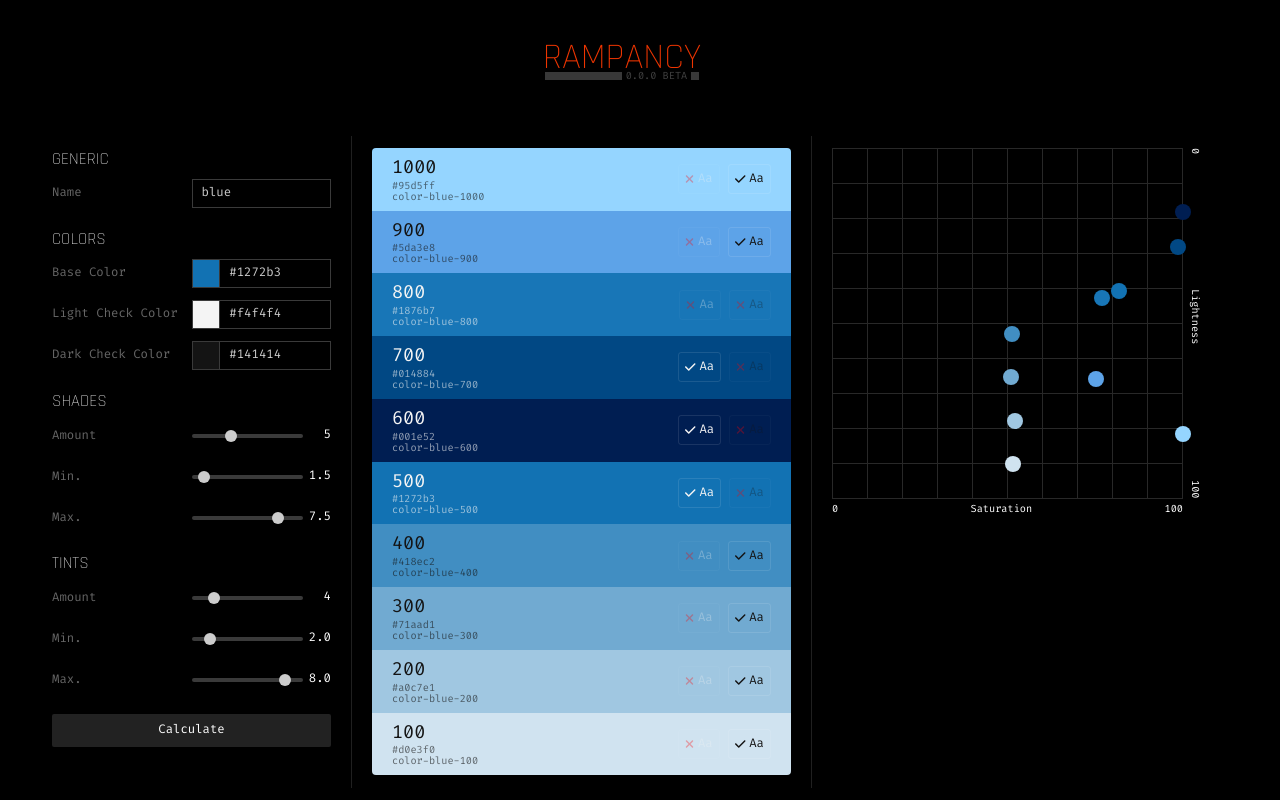
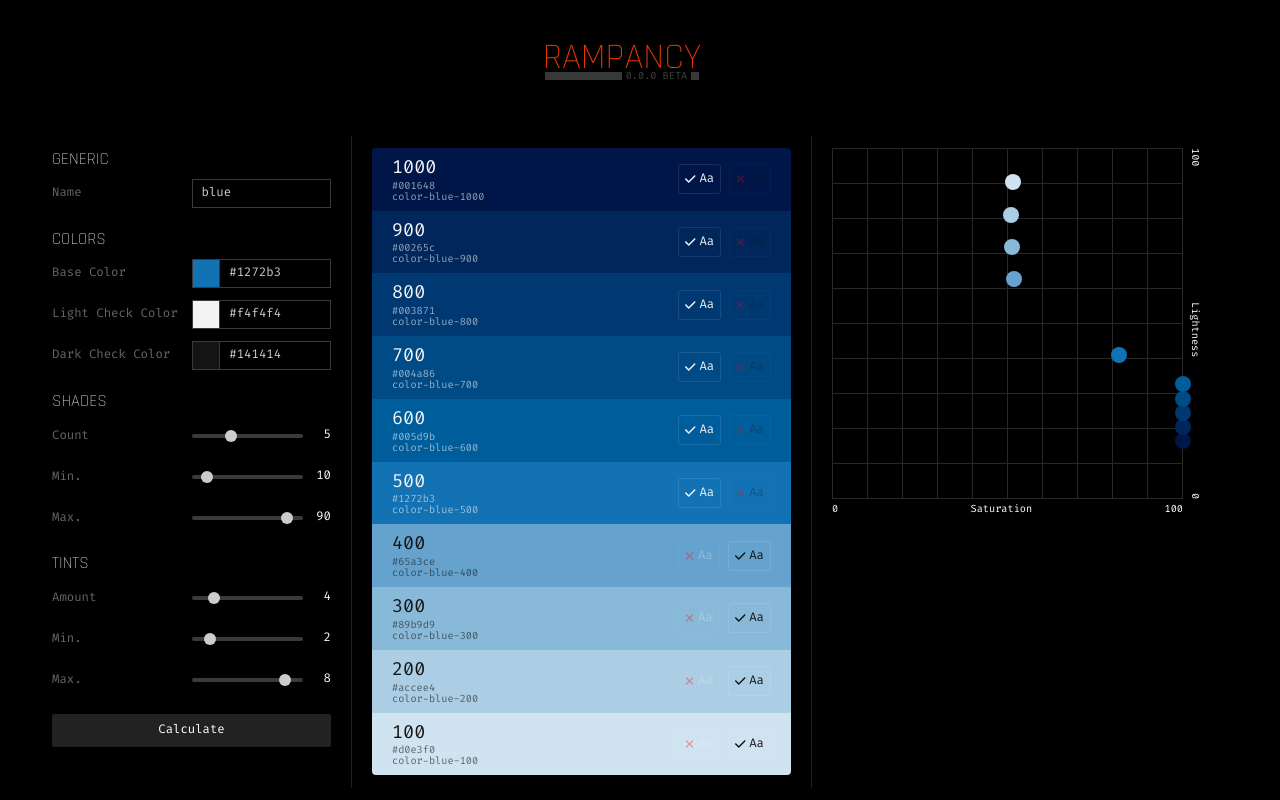
Before and after one commit to netleader/rampancy, a Vue app: page / in a window 1280 px wide. Both pictures are taken after a click on the button "Calculate". Built offline with nearby package versions, Linux system fonts and the light colour scheme.

Commit message:
shades done

```diff
--- a/package.json
+++ b/package.json
@@ -41,7 +41,9 @@
     "parserOptions": {
       "parser": "@babel/eslint-parser"
     },
-    "rules": {}
+    "rules": {
+      "no-unused-vars": "off"
+    }
   },
   "browserslist": [
     "> 1%",
--- a/src/components/ColorRampPart.vue
+++ b/src/components/ColorRampPart.vue
@@ -27,7 +27,7 @@
 <script setup>
 import { defineProps, computed } from 'vue'
 
-const maxAllowedContrast = 4.5
+const maxAllowedContrast = 4
 const props = defineProps({
   color: Object,
   lightCheckColor: String,
--- a/src/components/CurvePane.vue
+++ b/src/components/CurvePane.vue
@@ -6,15 +6,15 @@
             v-for="color in colors" :key="color.id"
             :style="{
               backgroundColor: color.hex,
-              top: color.lightness + '%',
+              bottom: color.lightness + '%',
               left: getSaturationPosition(color.saturation)
             }"
             class="test" ></div>
       </div>
       <div class="right">
+        <div>100</div>
+        <div>Lightness</div>
         <div>0</div>
-        <div>Lightness</div>
-        <div>100</div>
       </div>
     </div>
     <div class="bottom">
--- a/src/components/SettingsPane.vue
+++ b/src/components/SettingsPane.vue
@@ -48,7 +48,7 @@
     <div class="section-wrapper">
       <div class="section-title">Shades</div>
       <div class="row">
-        <label for="inputAmountTints" class="col-form-label">Amount</label>
+        <label for="inputAmountTints" class="col-form-label">Count</label>
         <div class="form-input-col">
           <input
               v-model="settings.countShades" v-on:input="requestCalculation"
@@ -61,8 +61,8 @@
         <div class="form-input-col">
           <input
               v-model="settings.minShadeFactor" v-on:input="requestCalculation"
-              type="range" min="1" max="9" step="0.1" class="slider" id="inputMinShadeFactor">
-          <div class="slider-value">{{ minShadeFactor }}</div>
+              type="range" min="0" max="100" step="1" class="slider" id="inputMinShadeFactor">
+          <div class="slider-value">{{ settings.minShadeFactor }}</div>
         </div>
       </div>
       <div class="row">
@@ -70,8 +70,8 @@
         <div class="form-input-col">
           <input
               v-model="settings.maxShadeFactor" v-on:input="requestCalculation"
-              type="range" min="1" max="9" step="0.1" class="slider" id="inputMaxShadeFactor">
-          <div class="slider-value">{{ maxShadeFactor }}</div>
+              type="range" min="1" max="100" step="1" class="slider" id="inputMaxShadeFactor">
+          <div class="slider-value">{{ settings.maxShadeFactor }}</div>
         </div>
       </div>
     </div>
@@ -95,7 +95,7 @@
           <input
               v-model="settings.minTintFactor" v-on:input="requestCalculation"
               type="range" min="1" max="9" step="0.1" class="slider" id="inputMinTintFactor">
-          <div class="slider-value">{{ minTintFactor }}</div>
+          <div class="slider-value">{{ settings.minTintFactor }}</div>
         </div>
       </div>
 
@@ -105,7 +105,7 @@
           <input
               v-model="settings.maxTintFactor" v-on:input="requestCalculation"
               type="range" min="1" max="9" step="0.1" class="slider" id="inputMaxTintFactor">
-          <div class="slider-value">{{ maxTintFactor }}</div>
+          <div class="slider-value">{{ settings.maxTintFactor }}</div>
         </div>
       </div>
 
@@ -125,23 +125,6 @@
 function requestCalculation() {
   emit('onCalculate')
 }
-
-function keepDecimal(number, decimal) {
-  return Number(number).toFixed(decimal)
-}
-
-const maxShadeFactor = computed(() => {
-  return keepDecimal(mainStore.settings.maxShadeFactor, 1)
-})
-const minShadeFactor = computed(() => {
-  return keepDecimal(mainStore.settings.minShadeFactor, 1)
-})
-const maxTintFactor = computed(() => {
-  return keepDecimal(mainStore.settings.maxTintFactor, 1)
-})
-const minTintFactor = computed(() => {
-  return keepDecimal(mainStore.settings.minTintFactor, 1)
-})
 
 </script>
 
--- a/src/stores/main.js
+++ b/src/stores/main.js
@@ -1,6 +1,7 @@
-import { defineStore } from 'pinia'
+import {defineStore} from 'pinia'
 import chroma from "chroma-js";
-import _range from 'lodash-es/range';
+import _range from "lodash-es/_baseRange";
+
 const tinycolor = require("tinycolor2");
 
 function calculateColorTint(hex, tintFactor) {
@@ -11,51 +12,46 @@
     return tinycolor({r: red, g: green, b: blue}).toHexString()
 }
 
-// function calculateColorShade(hex, shadeFactor) {
-//     const color = tinycolor(hex).toRgb()
-//     const red = color.r * shadeFactor
-//     const green = color.g * shadeFactor
-//     const blue = color.b * shadeFactor
-//     return tinycolor({r: red, g: green, b: blue}).toHexString()
-// }
+function calculateColorShade(hex, shadeFactor) {
+    const color = tinycolor(hex).toRgb()
+    const red = color.r * shadeFactor
+    const green = color.g * shadeFactor
+    const blue = color.b * shadeFactor
+    return tinycolor({r: red, g: green, b: blue}).toHexString()
+}
 
 function calculateStepValue(min, max, points) {
-    const spacing = (max - min) / (points - 1)
-    return Number(spacing.toFixed(3));
+    return (max - min) / points
 }
-function autoGradient(color, numColors) {
+
+// https://github.com/gka/palettes/blob/master/src/PalettePreview.svelte
+
+
+function autoGradient(minPercentage, maxPercentage, color, numColors) {
     const lab = chroma(color).lab();
 
-    const lRange = 100 * (0.95 - 1/numColors);
-    const lStep = lRange / (numColors-1);
-    let lStart = (100-lRange)*0.5;
-    const range = _range(lStart, lStart+numColors*lStep, lStep);
+    let min = (lab[0] / 100) * minPercentage;
+    let max = (lab[0] / 100) * maxPercentage;
 
-    console.log(lStep)
+    const step = calculateStepValue(min, max*1.1, numColors)
+    let range = _range(min, max, step)
 
-    let offset = 9999;
-    for (let i=0; i < numColors; i++) {
-        let diff = lab[0] - range[i];
-        if (Math.abs(diff) < Math.abs(offset)) {
-            offset = diff;
-        }
-    }
-    return range.map(l => chroma.lab([l + offset, lab[1], lab[2]]));
+    console.log(range, step)
+
+    const colors = range.map(l => chroma.lab([l, lab[1], lab[2]])).reverse()
+
+    return chroma.scale(colors)
+        .correctLightness(true)
+        .colors(numColors)
 }
 
 function calculateShadeRamp(name, baseColor, totalColors, minShadeFactor, maxShadeFactor, totalShades) {
     const result = []
-    const shadeFactorStep = calculateStepValue(minShadeFactor, maxShadeFactor, totalShades)
-    console.log(shadeFactorStep)
+    const colors = autoGradient(minShadeFactor, maxShadeFactor, baseColor, totalShades)
 
-    const genColors = autoGradient(baseColor, totalShades)
-    const stepsLeft = chroma.scale(genColors).correctLightness(true).colors(totalShades)
-
-    for (let i = totalShades - 1; i >= 0; i--) {
-        // result[i] = { hex: calculateColorShade(baseColor, minShadeFactor) }
-        result[i] = { hex: stepsLeft[i] }
-        minShadeFactor = shadeFactorStep + minShadeFactor
-    }
+    colors.forEach((color, index) => {
+        result[index] = { hex: color }
+    })
     return result.reverse()
 }
 
@@ -85,8 +81,8 @@
             darkCheckColor: "#141414",
             countShades: 5,
             countTints: 4,
-            minShadeFactor: 1.5,
-            maxShadeFactor: 7.5,
+            minShadeFactor: 10,
+            maxShadeFactor: 90,
             minTintFactor: 2,
             maxTintFactor: 8
         },
@@ -120,7 +116,7 @@
             return ramp
         },
         calculateRamp() {
-            const shades = calculateShadeRamp(this.settings.name, this.settings.baseColor, this.totalColors, this.settings.minShadeFactor/10, this.settings.maxShadeFactor/10, this.settings.countShades)
+            const shades = calculateShadeRamp(this.settings.name, this.settings.baseColor, this.totalColors, this.settings.minShadeFactor, this.settings.maxShadeFactor, this.settings.countShades)
             const base = shades.concat(generateBaseColorInfo(this.settings.baseColor))
             const tints = calculateTintRamp(this.settings.name, this.settings.baseColor, this.totalColors, this.settings.minTintFactor/10, this.settings.maxTintFactor/10, this.settings.countTints)
 
```
